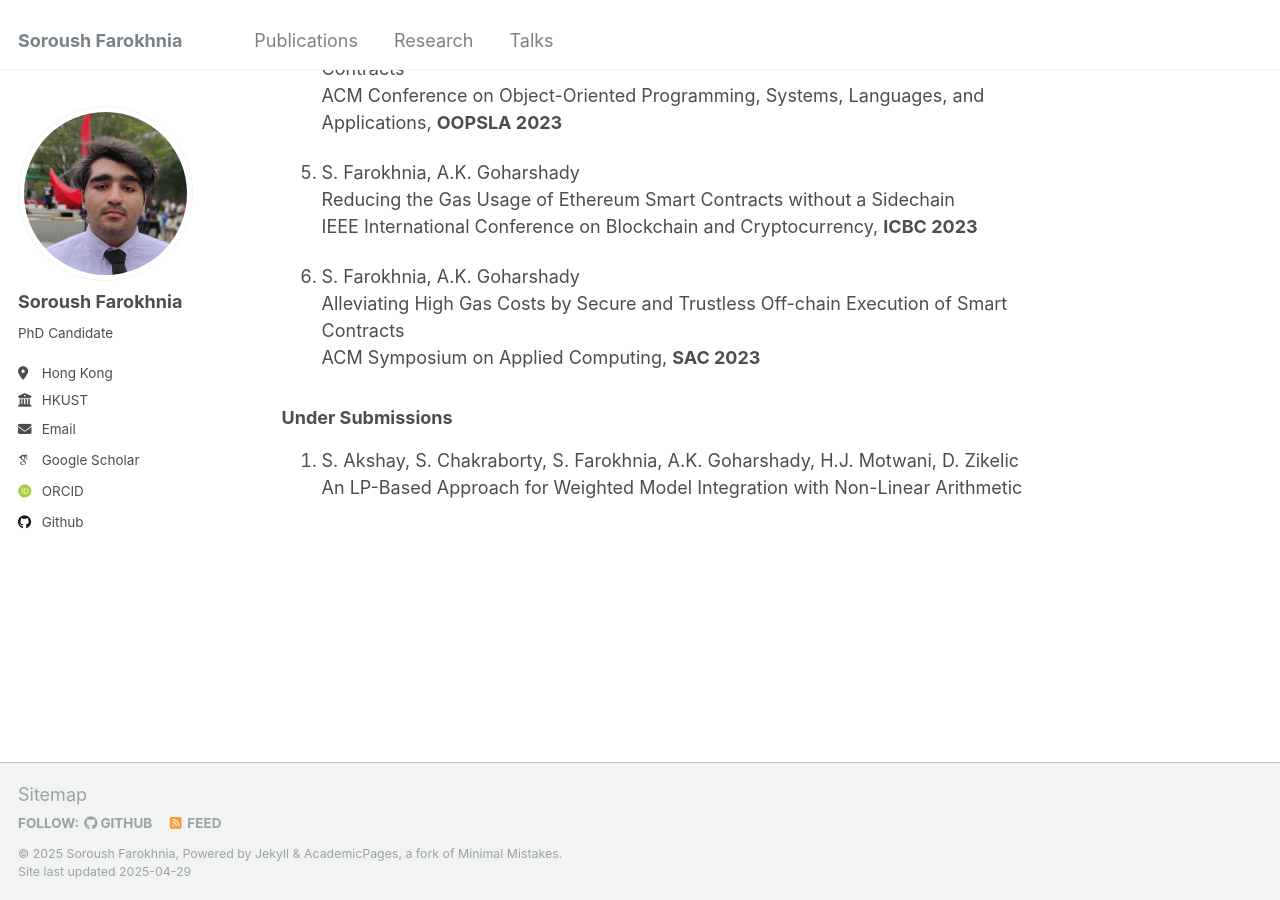
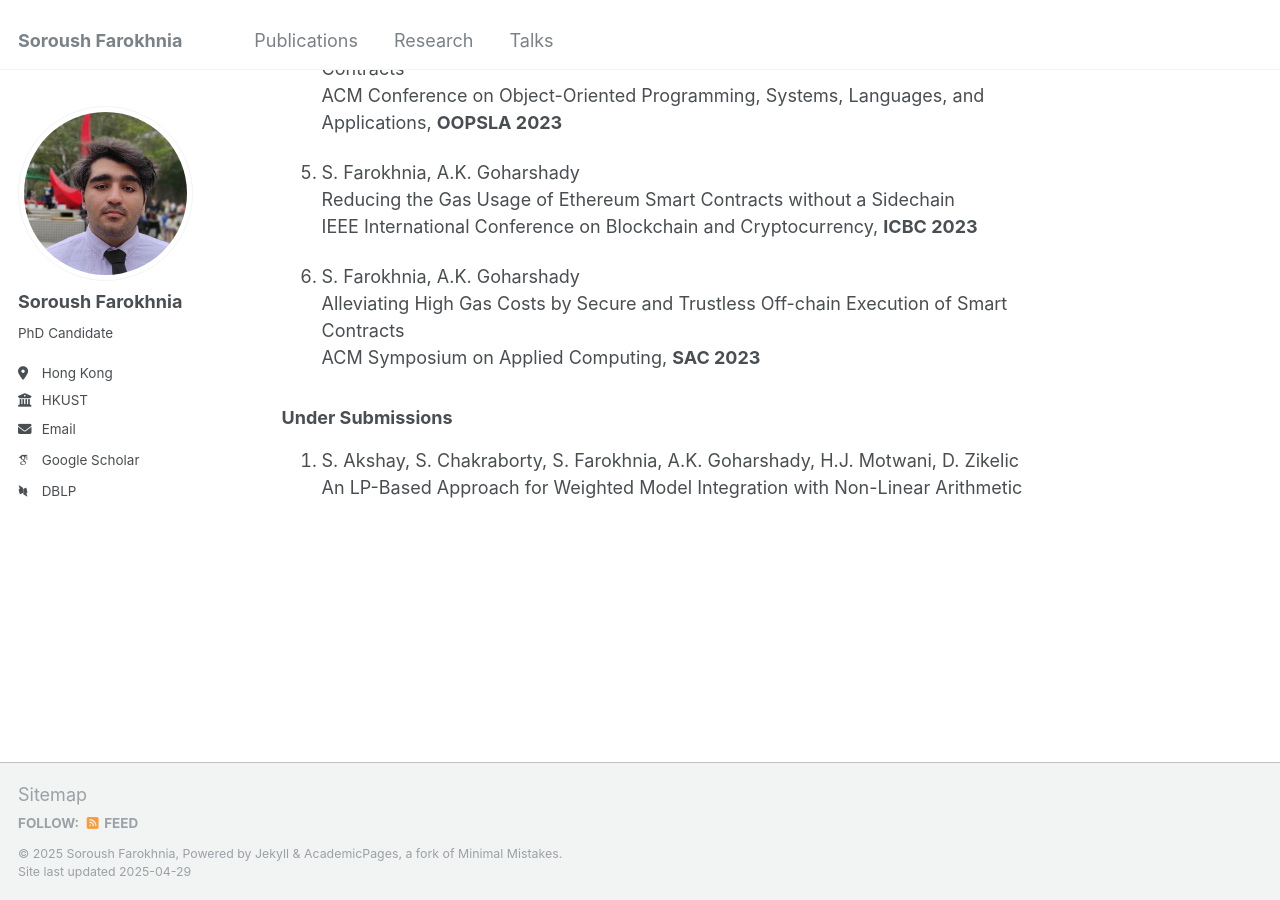
Before and after one commit to destrat18/destrat18.github.io, a Jekyll site: the page built from _pages/about.md, in a window 1280 px wide and 900 px high, scrolled down 1406 px. Built offline with Jekyll 4.4.1, drawn with Linux system fonts in a browser that asks for light colours; some web fonts are replaced.

Commit message:
Add dblp

```diff
--- a/_config.yml
+++ b/_config.yml
@@ -34,17 +34,18 @@ author:
   arxiv            : # URL - Update with the correct link to your profile
   googlescholar    : "https://scholar.google.com/citations?user=D81KargAAAAJ"
   impactstory      : # URL
-  orcid            : "https://orcid.org/0000-0002-2643-120X"
+  orcid            : # "https://orcid.org/0000-0002-2643-120X"
   semantic         : # URL
   pubmed           : # "https://www.ncbi.nlm.nih.gov/pubmed/?term=john+snow"
   researchgate     : # URL
   scopus           : # URL
+  dblp             : "https://dblp.org/pid/351/6062.html"
 
   # Repositories and software development
   bitbucket        : # Username - Update with your username on the site
   codepen          : # Username
   dribbble         : # Username
-  github           : "destrat18"
+  github           : # "destrat18"
   kaggle           : # Username
   stackoverflow    : # User number or user number and name (i.e., use "1" or "1/jeff-atwood")
 
--- a/_includes/author-profile.html
+++ b/_includes/author-profile.html
@@ -58,6 +58,9 @@
       {% endif %}
       {% if author.researchgate %}
         <li><a href="{{ author.researchgate }}"><i class="fab fa-fw fa-researchgate icon-pad-right" aria-hidden="true"></i>ResearchGate</a></li>
+      {% endif %}
+      {% if author.dblp %}
+        <li><a href="{{ author.dblp }}"><i class="ai ai-dblp ai-fw icon-pad-right"></i>DBLP</a></li>
       {% endif %}
       {% if author.scopus %}
         <li><a href="{{ author.scopus }}"><i class="ai ai-scopus icon-pad-right"></i>Scopus</a></li>
```
